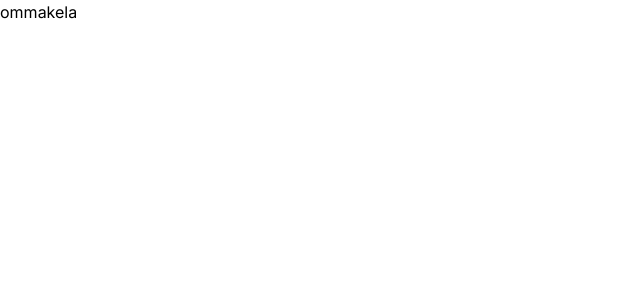
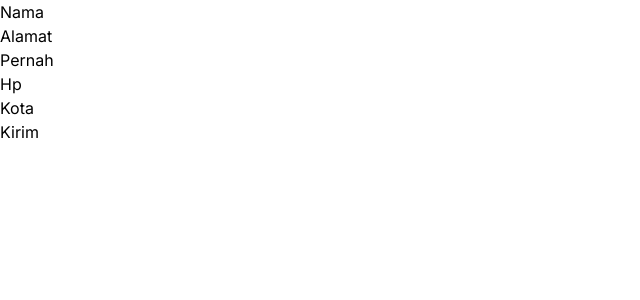
Before and after one commit to guntekhunter/pevesindo-event, a Next.js app: page / in a window 1280 px wide. Shown: the top 300 px of the page, without its empty margins (0-640 px from the left). Built offline with nearby package versions, Linux system fonts and the light colour scheme.

Commit message:
feat: post to excel

```diff
--- /dev/null
+++ b/app/api/send/route.ts
@@ -0,0 +1,47 @@
+import { NextRequest, NextResponse } from "next/server";
+import { google } from "googleapis";
+
+export async function POST(req: NextRequest, res: NextResponse) {
+  const reqBody = await req.json();
+  try {
+    const auth = new google.auth.GoogleAuth({
+      credentials: {
+        client_email: process.env.GOOGLE_CLIENT_EMAIL,
+        private_key: process.env.GOOGLE_PRIVATE_KEY?.replace(/\\n/g, "\n"),
+      },
+      scopes: [
+        "https://www.googleapis.com/auth/drive",
+        "https://www.googleapis.com/auth/drive.file",
+        "https://www.googleapis.com/auth/spreadsheets",
+      ],
+    });
+
+    const sheets = google.sheets({
+      auth,
+      version: "v4",
+    });
+
+    const res = await sheets.spreadsheets.values.append({
+      spreadsheetId: process.env.GOOGLE_SHEET_ID,
+      range: "A1:E1",
+      valueInputOption: "USER_ENTERED",
+      requestBody: {
+        values: [
+          [
+            reqBody.nama,
+            reqBody.alamat,
+            reqBody.hp,
+            reqBody.pernah,
+            reqBody.kota,
+          ],
+        ],
+      },
+    });
+    return NextResponse.json({ status: "Ok", data: res.data });
+  } catch (error: any) {
+    return NextResponse.json({
+      status: "Error",
+      data: error.message ?? "error ges",
+    });
+  }
+}
--- a/app/page.tsx
+++ b/app/page.tsx
@@ -1,9 +1,62 @@
+"use client"
+import axios from "axios";
 import Image from "next/image";
+import { useState } from "react";
+
 
 export default function Home() {
+  const [data, setData] = useState({
+    nama:"",
+    alamat: "",
+    pernah: "",
+    hp: "",
+    kota: ""
+  })
+
+  const sendData = async() => {
+    const res = await axios.post("/api/send", data)
+    console.log(res)
+  }
   return (
     <div>
-      ommakela
+      <div>
+        <label htmlFor="">Nama</label>
+        <input type="text" onChange={(e) => setData(prevData => ({
+           ...prevData,
+           nama: e.target.value
+        }))}/>
+      </div>
+      <div>
+        <label htmlFor="">Alamat</label>
+        <input type="text" onChange={(e) => setData(prevData => ({
+           ...prevData,
+           alamat: e.target.value
+        }))}/>
+      </div>
+      <div>
+        <label htmlFor="">Pernah</label>
+        <input type="text" onChange={(e) => setData(prevData => ({
+           ...prevData,
+           pernah: e.target.value
+        }))}/>
+      </div>
+      <div>
+        <label htmlFor="">Hp</label>
+        <input type="text" onChange={(e) => setData(prevData => ({
+           ...prevData,
+           hp: e.target.value
+        }))}/>
+      </div>
+      <div>
+        <label htmlFor="">Kota</label>
+        <input type="text" onChange={(e) => setData(prevData => ({
+           ...prevData,
+           kota: e.target.value
+        }))}/>
+      </div>
+      <button onClick={sendData}>
+        Kirim
+      </button>
     </div>
   );
 }
```
Also changed, not shown: package.json (+6 -4 lines), 1 other file (tests, documents, lock files or other folders).
